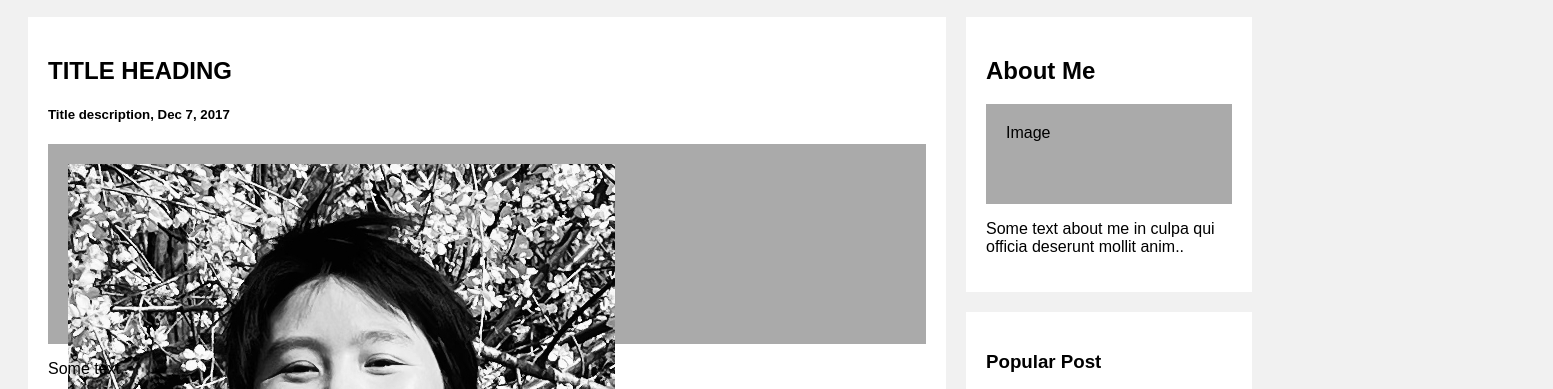
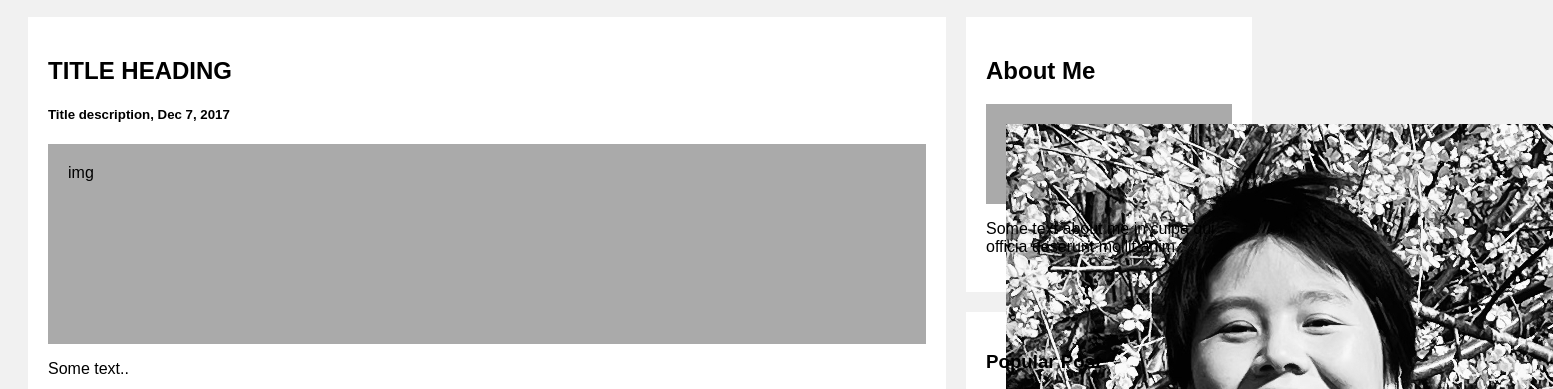
Before and after one commit to SunShuang0/profile, a plain HTML site: page index.html in a window 1280 px wide. Shown: the part 345-734 px from the top of the page, 1553 px wide, since content can reach past the window. Drawn offline with Linux system fonts and the light colour scheme.

Commit message:
Update index.html

```diff
--- a/index.html
+++ b/index.html
@@ -86,7 +86,7 @@ body {
     <div class="card">
       <h2>TITLE HEADING</h2>
       <h5>Title description, Dec 7, 2017</h5>
-      <div class="fakeimg" style="height:200px;"><img src="./black-white-ss3.jpg"/></div>
+      <div class="fakeimg" style="height:200px;">img</div>
       <p>Some text..</p>
       <p>Sunt in culpa qui officia deserunt mollit anim id est laborum consectetur adipiscing elit, sed do eiusmod tempor incididunt ut labore et dolore magna aliqua. Ut enim ad minim veniam, quis nostrud exercitation ullamco.</p>
     </div>
@@ -101,7 +101,7 @@ body {
   <div class="rightcolumn">
     <div class="card">
       <h2>About Me</h2>
-      <div class="fakeimg" style="height:100px;">Image</div>
+      <div class="fakeimg" style="height:100px;"><img src="./black-white-ss3.jpg"/></div>
       <p>Some text about me in culpa qui officia deserunt mollit anim..</p>
     </div>
     <div class="card">
```
